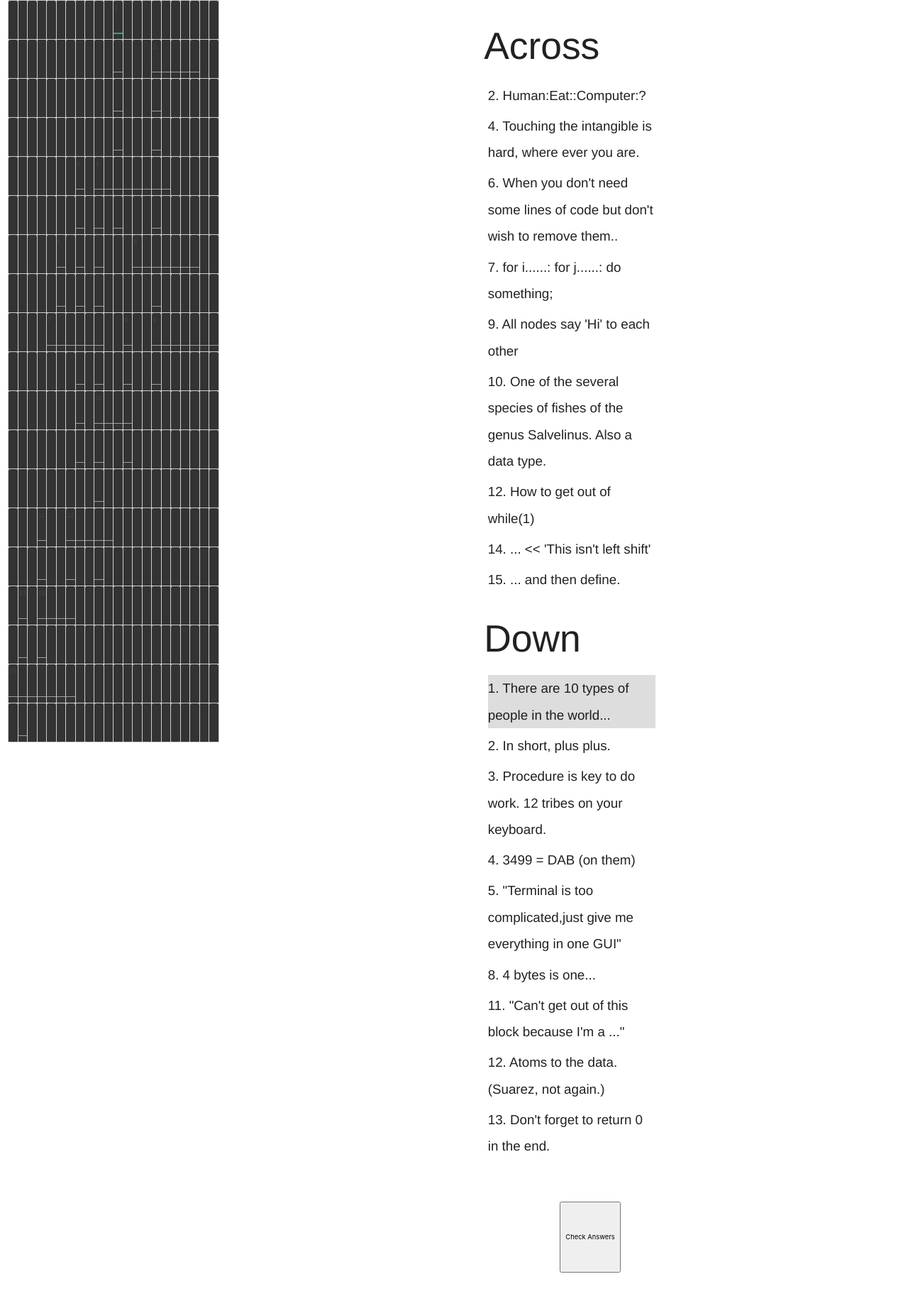
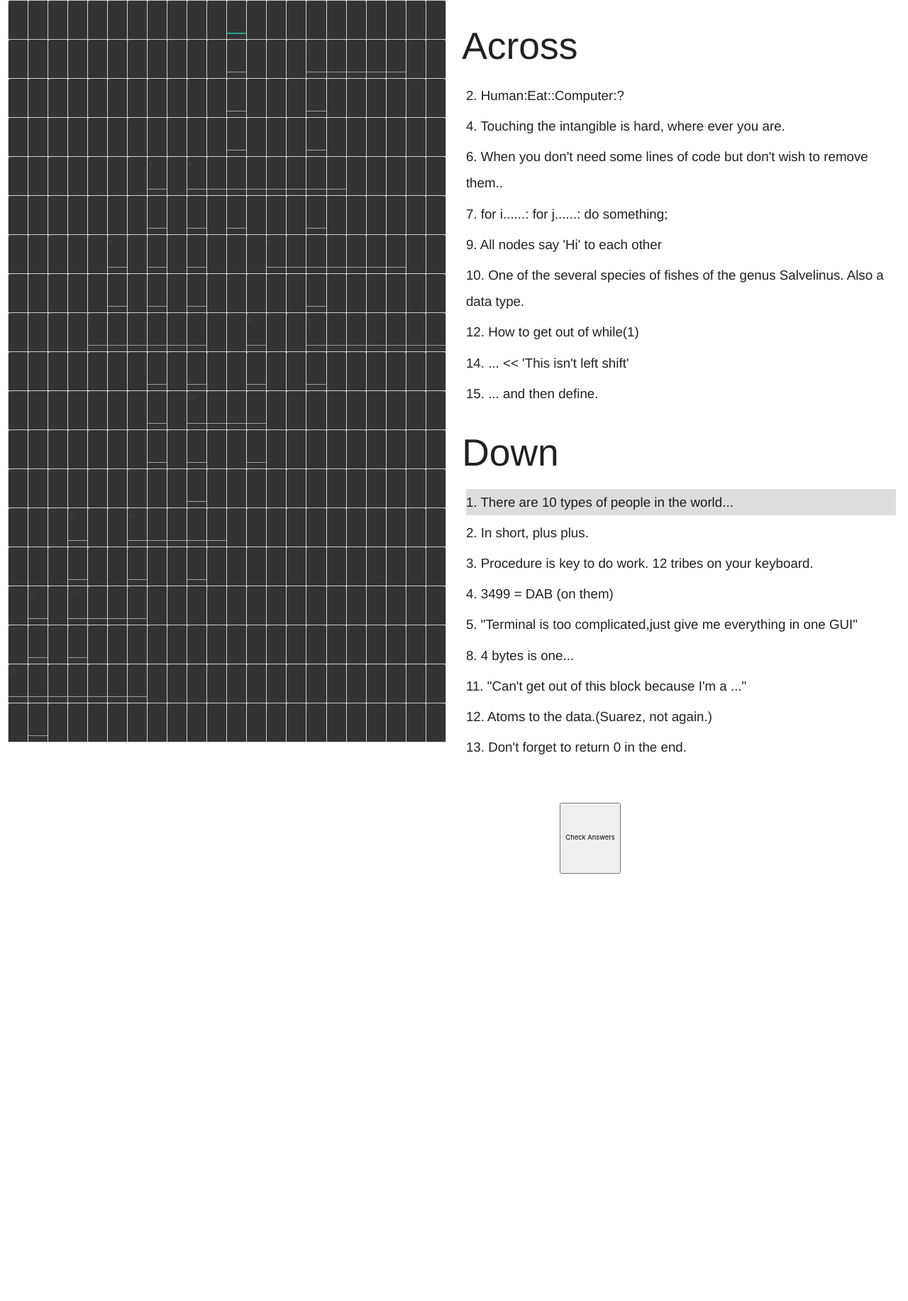
Before and after one commit to csea-nitc/threads-website, a PHP site: page /crossword.php in a window 1280 px wide. Shown: the whole page at 71% size. After the commit the page ends 1231 px from the top, so only its background shows below. Run offline with PHP 8.4, Linux system fonts and the light colour scheme.

Commit message:
changed cr style

```diff
--- a/crossword.php
+++ b/crossword.php
@@ -85,15 +85,15 @@
 		}
 
 		#puzzle-wrapper {
-			 float:left;
+			 /*float:left;
 			width: 50%;
-			margin-left: 0%;
+			margin-left: 0%;*/
 		}
 		#puzzle-clues {
-			float: left;
+			/*float: left;
 			width: 40%;
 			margin-left:5%
-
+			*/
 }
 
 		#puzzle-clues li{
```
